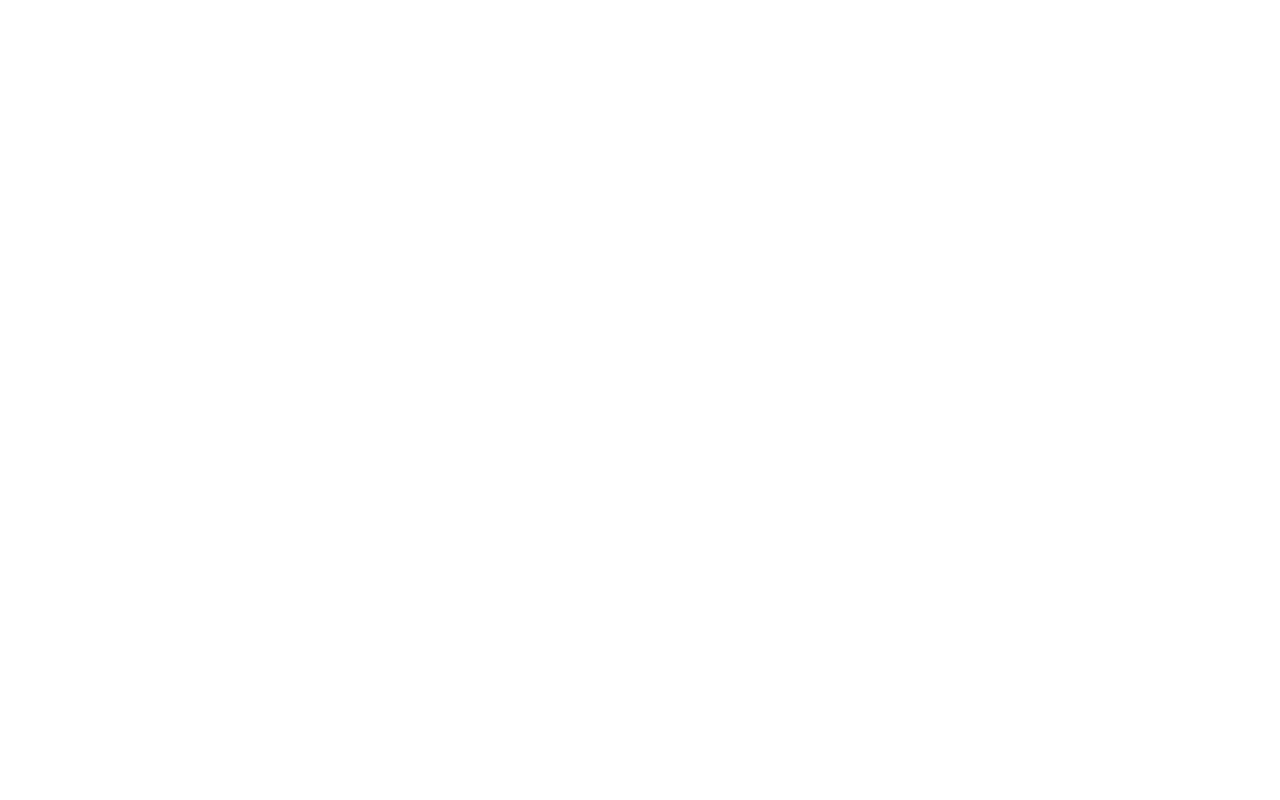
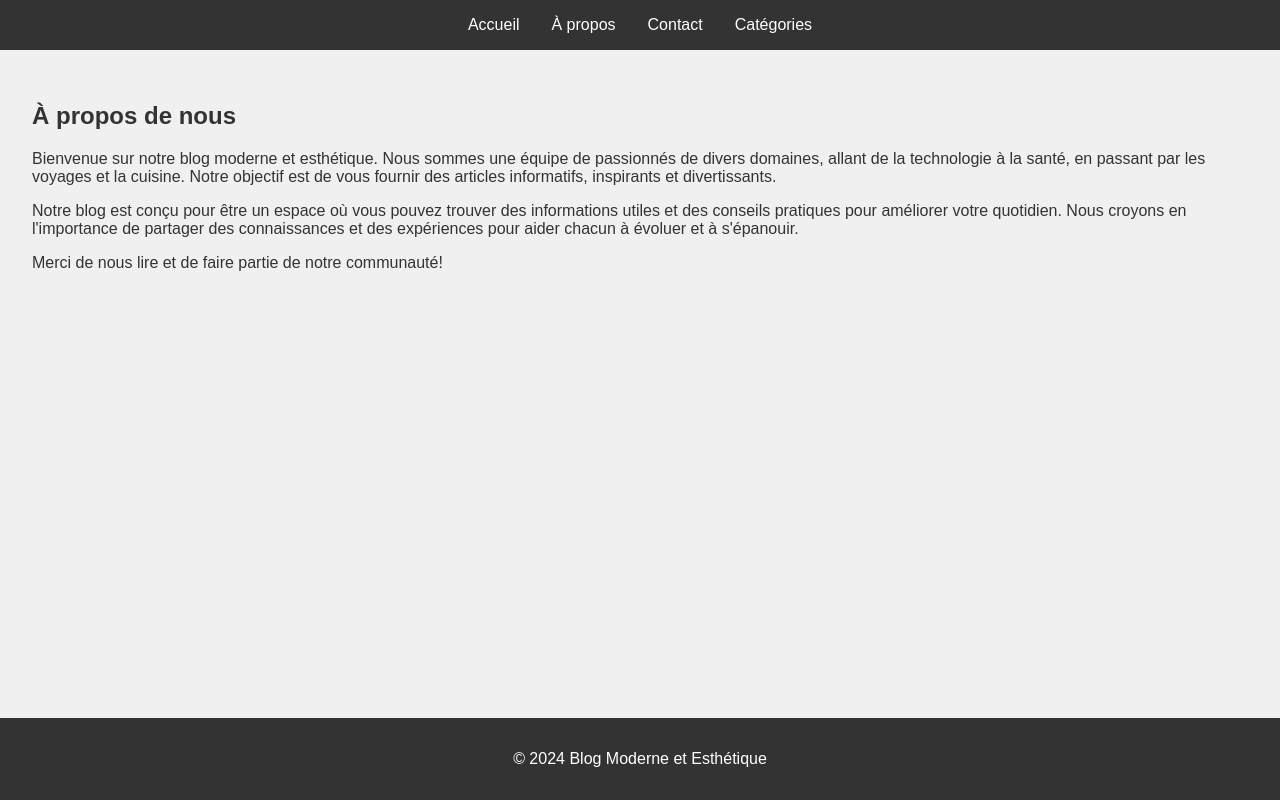
Before and after one commit to GianoxYT/Blog, a plain HTML site: page about.html in a window 1280 px wide. Drawn offline with Linux system fonts and the light colour scheme.

Commit message:
Update about.html

```diff
--- a/about.html
+++ b/about.html
@@ -2,4 +2,31 @@
 <html lang="fr">
 <head>
     <meta charset="UTF-8">
-    <meta name="viewport" content="width
+    <meta name="viewport" content="width=device-width, initial-scale=1.0">
+    <title>À propos</title>
+    <link rel="stylesheet" href="styles.css">
+</head>
+<body>
+    <header>
+        <nav>
+            <ul>
+                <li><a href="index.html">Accueil</a></li>
+                <li><a href="about.html">À propos</a></li>
+                <li><a href="contact.html">Contact</a></li>
+                <li><a href="categories.html">Catégories</a></li>
+            </ul>
+        </nav>
+    </header>
+    <main>
+        <section id="about">
+            <h1>À propos de nous</h1>
+            <p>Bienvenue sur notre blog moderne et esthétique. Nous sommes une équipe de passionnés de divers domaines, allant de la technologie à la santé, en passant par les voyages et la cuisine. Notre objectif est de vous fournir des articles informatifs, inspirants et divertissants.</p>
+            <p>Notre blog est conçu pour être un espace où vous pouvez trouver des informations utiles et des conseils pratiques pour améliorer votre quotidien. Nous croyons en l'importance de partager des connaissances et des expériences pour aider chacun à évoluer et à s'épanouir.</p>
+            <p>Merci de nous lire et de faire partie de notre communauté!</p>
+        </section>
+    </main>
+    <footer>
+        <p>&copy; 2024 Blog Moderne et Esthétique</p>
+    </footer>
+</body>
+</html>
```
